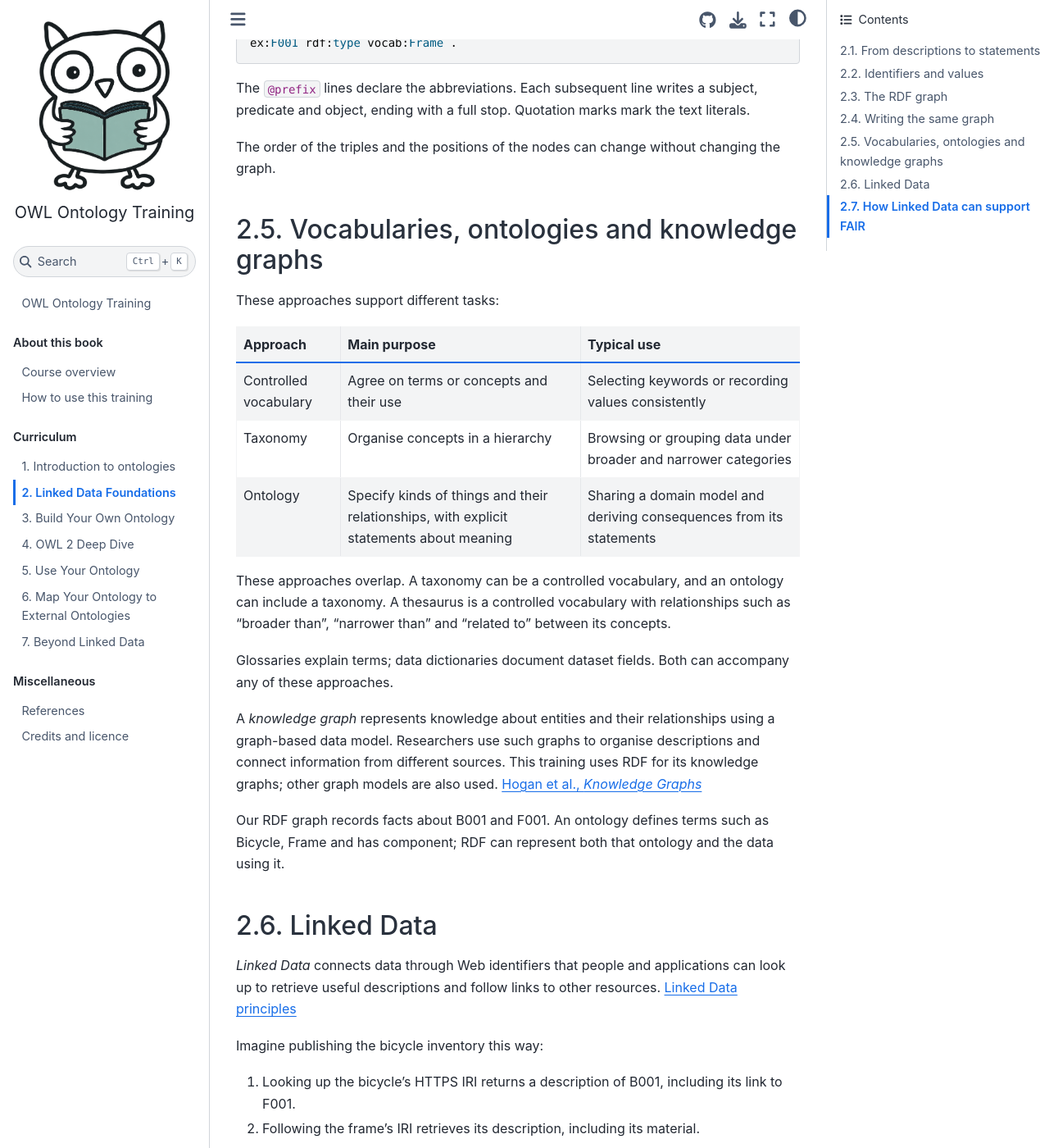
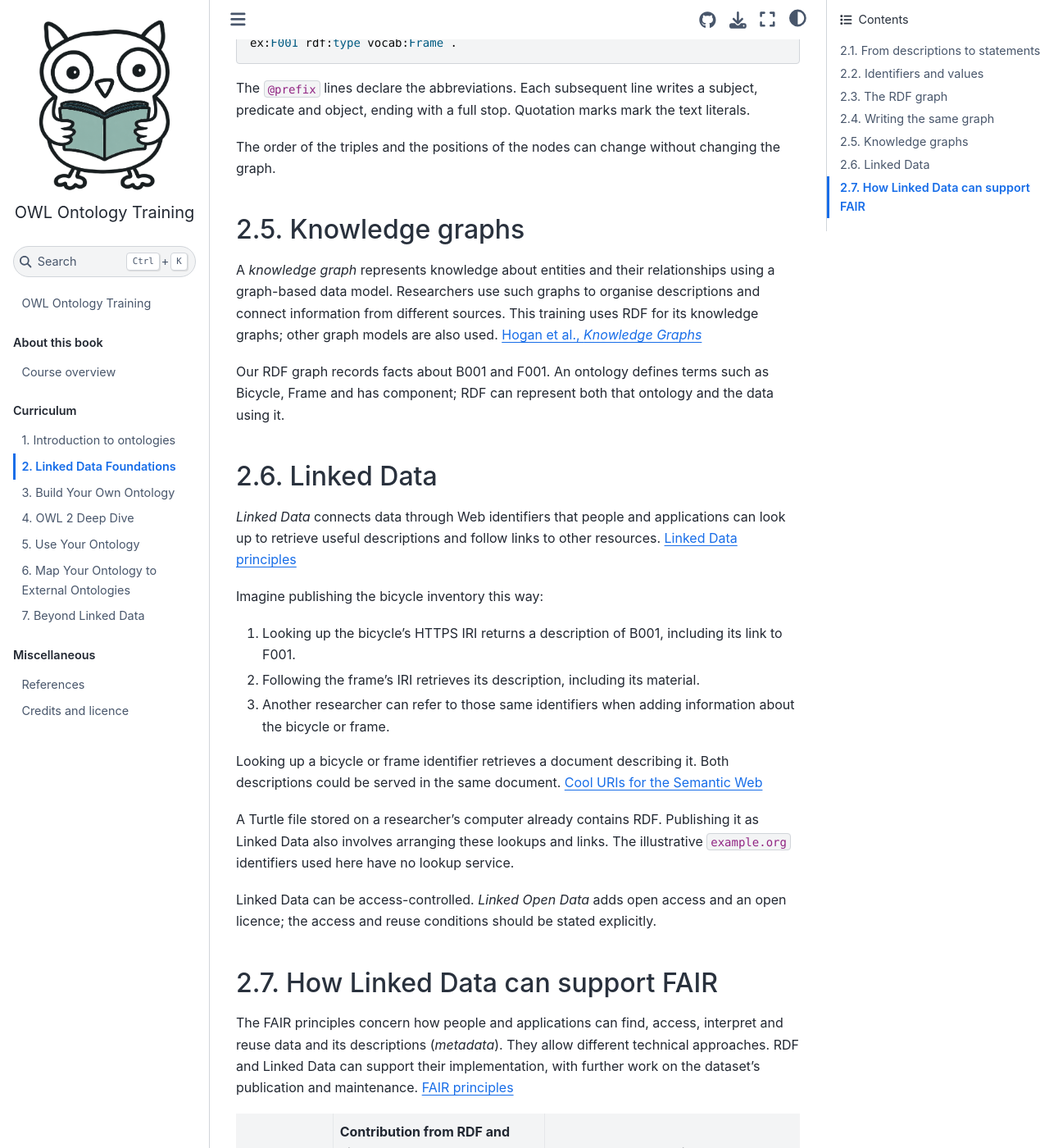
Before and after one commit to TDCC-NES/ontology-training, a Jupyter Book: the page built from book/curriculum/linked-data-foundations.md, in a window 1280 px wide and 1400 px high, scrolled down 2986 px. Shown: the whole window at 82% size. Built offline with Jupyter Book 1.0.4 settings and Sphinx 7.4.7 and the Sphinx Book theme 1.1.4, drawn with Linux system fonts in a browser that asks for light colours; comment, search, counter and statistics services are not loaded.

```diff
--- a/book/_toc.yml
+++ b/book/_toc.yml
@@ -7,11 +7,10 @@ parts:
   - caption: About this book
     chapters:
     - file: overview.md
-    - file: how-to-use.md
   - caption: Curriculum
     numbered: true
     chapters:
-    - file: curriculum/introduction.md
+    - file: curriculum/introduction-to-ontologies.md
     - file: curriculum/linked-data-foundations.md
     - file: curriculum/build-your-own-ontology.md
     - file: curriculum/owl2-deep-dive.md
--- a/book/curriculum/linked-data-foundations.md
+++ b/book/curriculum/linked-data-foundations.md
@@ -107,19 +107,7 @@ The `@prefix` lines declare the abbreviations. Each subsequent line writes a sub
 
 The order of the triples and the positions of the nodes can change without changing the graph.
 
-## Vocabularies, ontologies and knowledge graphs
-
-These approaches support different tasks:
-
-| Approach | Main purpose | Typical use |
-|---|---|---|
-| Controlled vocabulary | Agree on terms or concepts and their use | Selecting keywords or recording values consistently |
-| Taxonomy | Organise concepts in a hierarchy | Browsing or grouping data under broader and narrower categories |
-| Ontology | Specify kinds of things and their relationships, with explicit statements about meaning | Sharing a domain model and deriving consequences from its statements |
-
-These approaches overlap. A taxonomy can be a controlled vocabulary, and an ontology can include a taxonomy. A thesaurus is a controlled vocabulary with relationships such as “broader than”, “narrower than” and “related to” between its concepts.
-
-Glossaries explain terms; data dictionaries document dataset fields. Both can accompany any of these approaches.
+## Knowledge graphs
 
 A *knowledge graph* represents knowledge about entities and their relationships using a graph-based data model. Researchers use such graphs to organise descriptions and connect information from different sources. This training uses RDF for its knowledge graphs; other graph models are also used. [Hogan et al., *Knowledge Graphs*](https://www.aidanhogan.com/docs/knowledge-graphs-computing-surveys.pdf)
 
```
Also changed, not shown: book/curriculum/introduction-to-ontologies.md (added, +45 -0 lines), book/curriculum/introduction.md (deleted, +0 -36 lines), book/how-to-use.md (deleted, +0 -11 lines), book/intro.md (+1 -2 lines), book/overview.md (+10 -1 lines).
